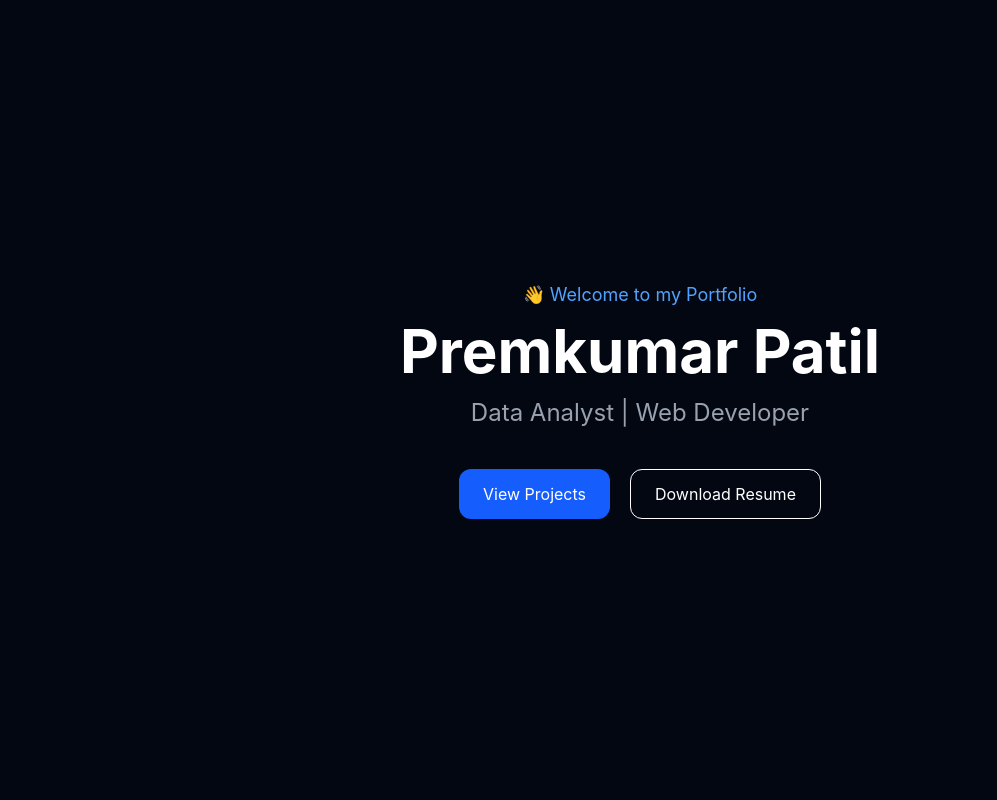
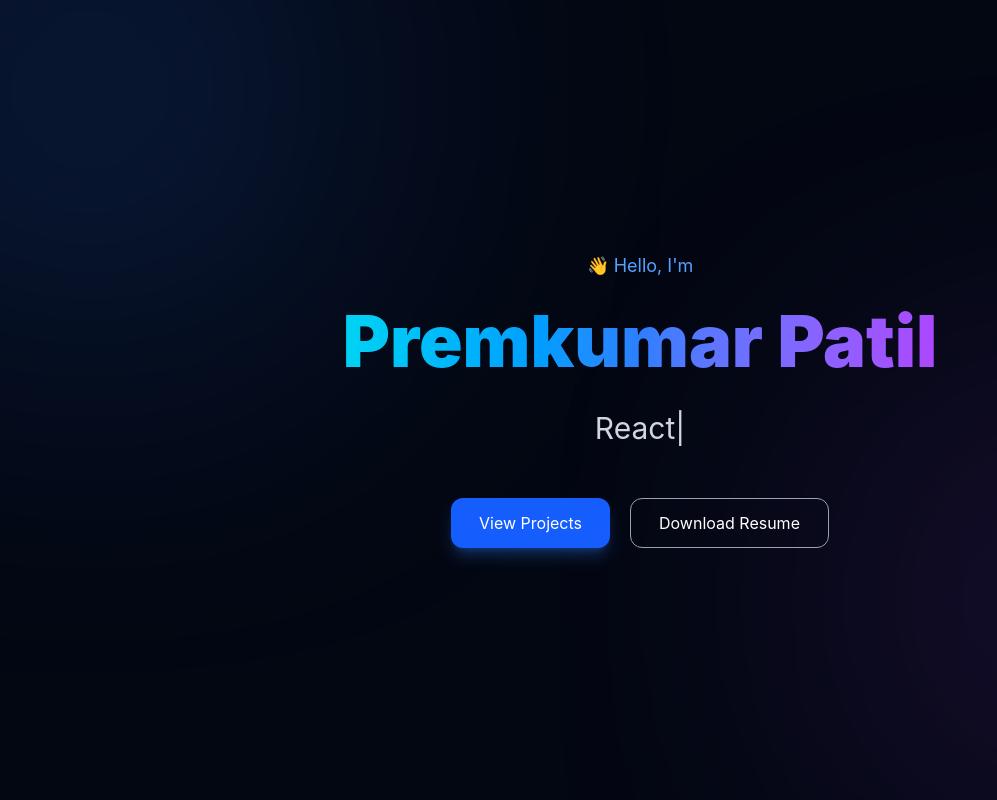
Before and after one commit to premkumarpatil05/premkumar-portfolio, a React app: page / in a window 1280 px wide. Shown: the whole page, without its empty margins (0-997 px from the left). Built offline with nearby package versions, Linux system fonts and the light colour scheme; the HTML template or start-up script is replaced by a standard one.

Commit message:
Hero V2: Gradient text and typing animation

```diff
--- a/package.json
+++ b/package.json
@@ -19,6 +19,7 @@
     "react": "^19.2.7",
     "react-dom": "^19.2.7",
     "react-icons": "^5.7.0",
+    "react-type-animation": "^3.2.0",
     "tailwindcss": "^4.3.2",
     "three": "^0.185.1"
   },
--- a/src/components/Hero/Hero.tsx
+++ b/src/components/Hero/Hero.tsx
@@ -1,25 +1,22 @@
+import HeroText from "./HeroText";
+
 export default function Hero() {
   return (
-    <section className="min-h-screen flex items-center justify-center bg-[#030712] text-white">
-      <div className="text-center">
-        <p className="text-blue-400 text-lg mb-3">
-          👋 Welcome to my Portfolio
-        </p>
+    <section className="relative min-h-screen flex items-center justify-center overflow-hidden bg-[#030712]">
+      {/* Glow */}
+      <div className="absolute w-[500px] h-[500px] bg-blue-500/20 blur-[150px] rounded-full -top-40 -left-40"></div>
 
-        <h1 className="text-6xl font-bold">
-          Premkumar Patil
-        </h1>
+      <div className="absolute w-[400px] h-[400px] bg-purple-500/20 blur-[150px] rounded-full bottom-0 right-0"></div>
 
-        <h2 className="text-2xl text-gray-400 mt-4">
-          Data Analyst | Web Developer
-        </h2>
+      <div className="relative text-center text-white px-6">
+        <HeroText />
 
-        <div className="mt-10 flex justify-center gap-5">
-          <button className="px-6 py-3 rounded-xl bg-blue-600 hover:bg-blue-500 transition">
+        <div className="mt-10 flex justify-center gap-5 flex-wrap">
+          <button className="px-7 py-3 rounded-xl bg-blue-600 hover:bg-blue-500 duration-300 shadow-lg shadow-blue-500/30">
             View Projects
           </button>
 
-          <button className="px-6 py-3 rounded-xl border border-white hover:bg-white hover:text-black transition">
+          <button className="px-7 py-3 rounded-xl border border-gray-400 hover:bg-white hover:text-black duration-300">
             Download Resume
           </button>
         </div>
--- /dev/null
+++ b/src/components/Hero/HeroText.tsx
@@ -0,0 +1,35 @@
+import { TypeAnimation } from "react-type-animation";
+
+export default function HeroText() {
+  return (
+    <>
+      <p className="text-blue-400 text-lg mb-4">
+        👋 Hello, I'm
+      </p>
+
+      <h1 className="text-5xl md:text-7xl font-black leading-tight">
+        <span className="bg-gradient-to-r from-cyan-400 via-blue-500 to-purple-500 bg-clip-text text-transparent">
+          Premkumar Patil
+        </span>
+      </h1>
+
+      <div className="mt-6 text-xl md:text-3xl text-gray-300 h-12">
+        <TypeAnimation
+          sequence={[
+            "Data Analyst",
+            1500,
+            "React Developer",
+            1500,
+            "SQL Developer",
+            1500,
+            "Power BI Enthusiast",
+            1500,
+          ]}
+          wrapper="span"
+          speed={50}
+          repeat={Infinity}
+        />
+      </div>
+    </>
+  );
+}
```
Also changed, not shown: 1 other file (tests, documents, lock files or other folders).
